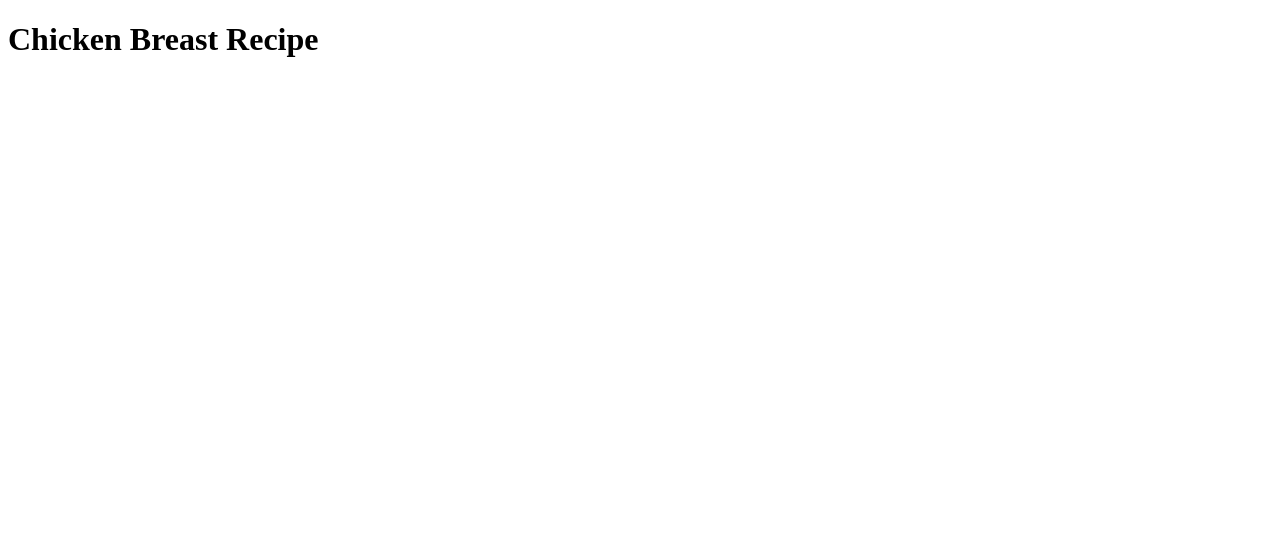
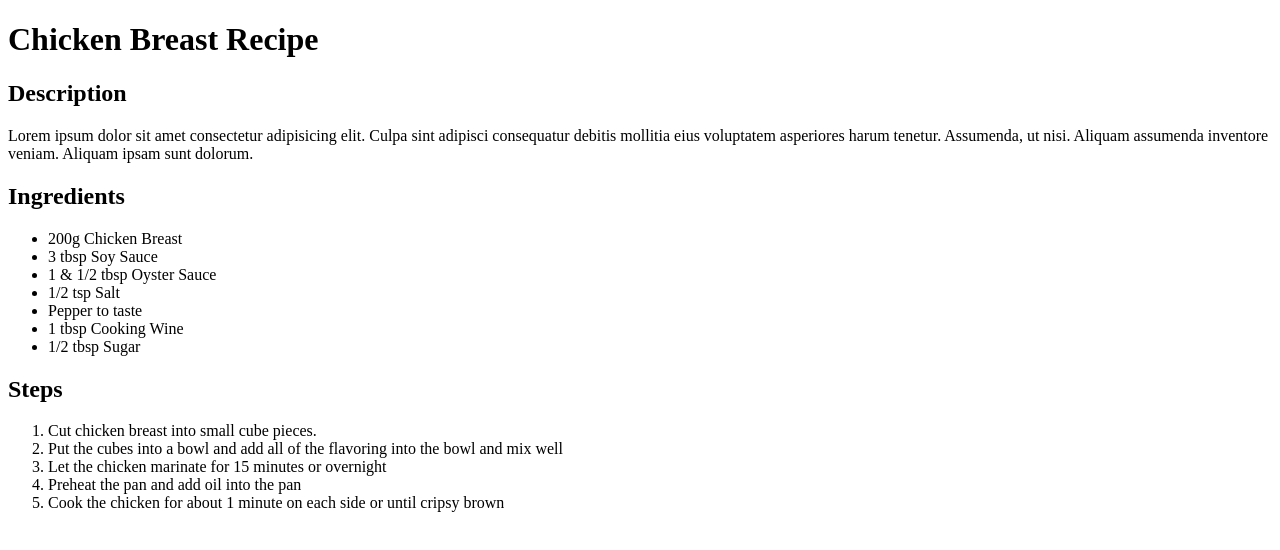
Before and after one commit to hylin0517/odin-recipes, a plain HTML site: page recipes/chicken.html in a window 1280 px wide. Drawn offline with Linux system fonts and the light colour scheme.

Commit message:
Added contents into README and chicken reciple

```diff
--- a/recipes/chicken.html
+++ b/recipes/chicken.html
@@ -7,5 +7,30 @@
      </head>
      <body>
         <h1>Chicken Breast Recipe</h1>
+
+        <h2>Description</h2>
+        <p> Lorem ipsum dolor sit amet consectetur adipisicing elit.
+         Culpa sint adipisci consequatur debitis mollitia eius voluptatem asperiores harum tenetur.
+         Assumenda, ut nisi. Aliquam assumenda inventore veniam. Aliquam ipsam sunt dolorum.</p>
+
+         <h2>Ingredients</h2>
+         <ul>
+            <li> 200g Chicken Breast </li>
+            <li> 3 tbsp Soy Sauce </li>
+            <li> 1 & 1/2 tbsp Oyster Sauce </li>
+            <li> 1/2 tsp Salt </li>
+            <li> Pepper to taste </li>
+            <li> 1 tbsp Cooking Wine </li>
+            <li> 1/2 tbsp Sugar </li>
+          </ul>
+
+          <h2> Steps </h2>
+          <ol>
+            <li> Cut chicken breast into small cube pieces. </li>
+            <li> Put the cubes into a bowl and add all of the flavoring into the bowl and mix well </li>
+            <li> Let the chicken marinate for 15 minutes or overnight </li>
+            <li> Preheat the pan and add oil into the pan </li>
+            <li> Cook the chicken for about 1 minute on each side or until cripsy brown </li>
+          </ol>
      </body>
 </html>
```
Also changed, not shown: index.html (+2 -0 lines), 1 other file.
